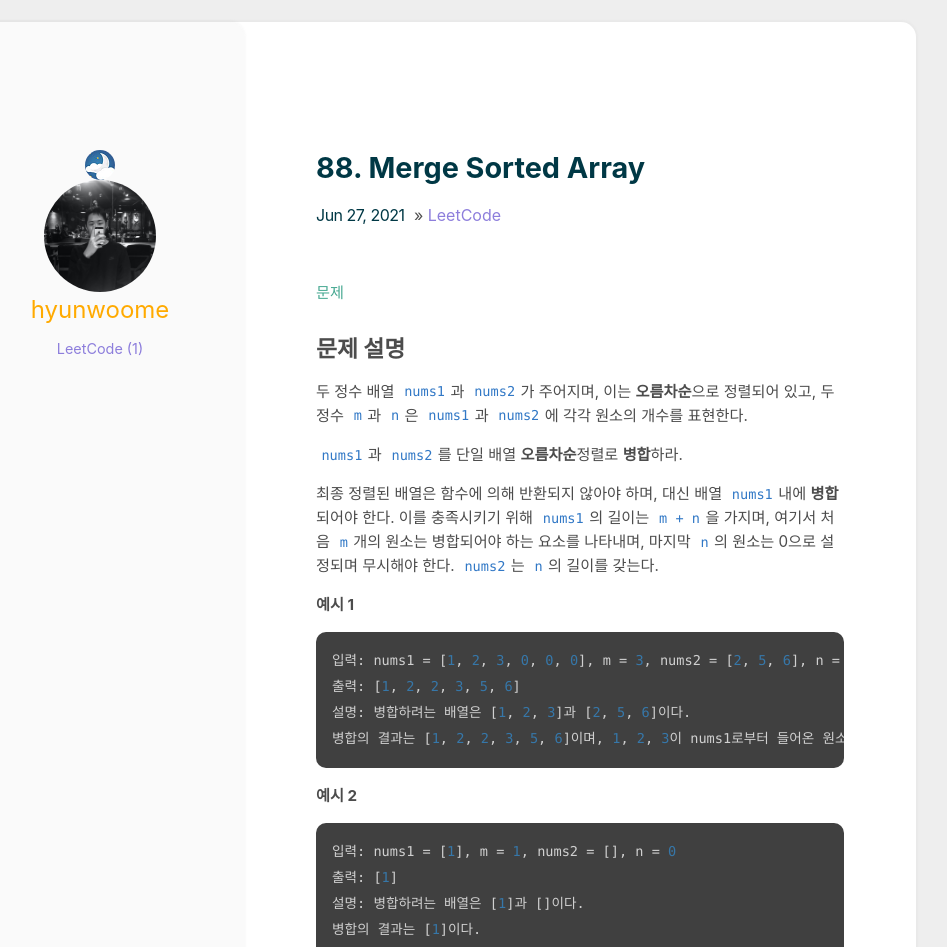
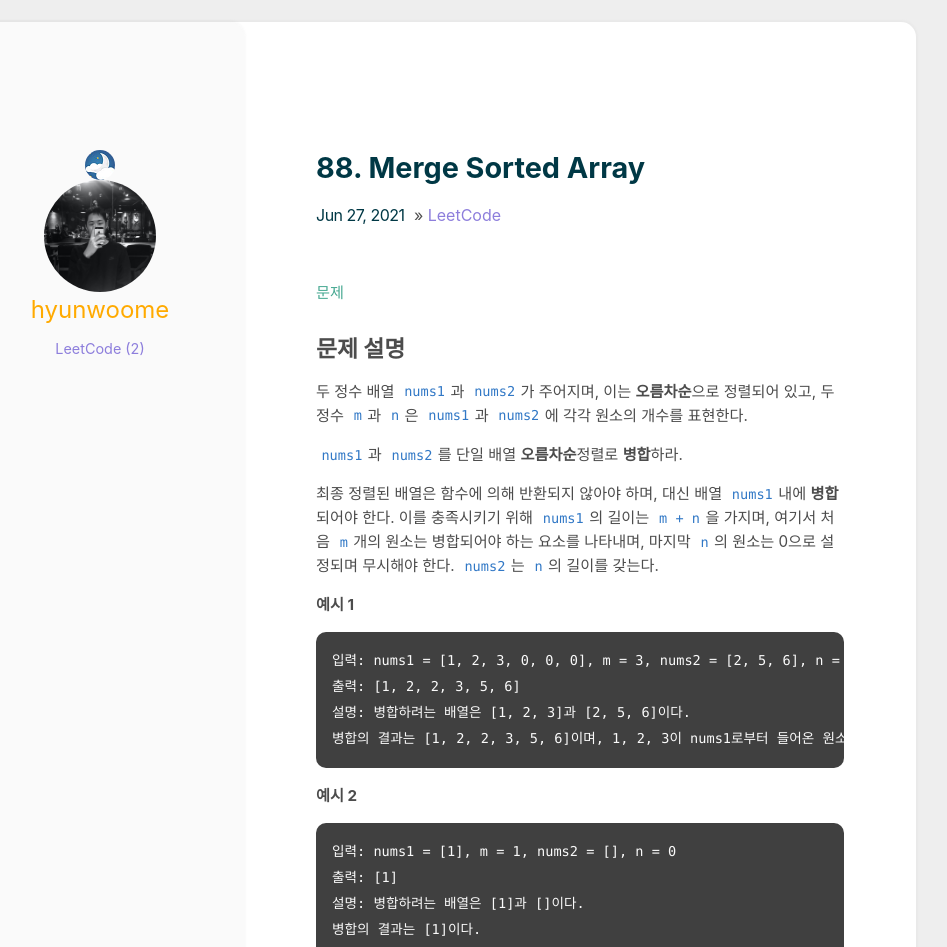
Before and after one commit to hyunwoome/hyunwoome.github.io, a Jekyll site: the page built from _posts/Algorithm/2021-06-27-88.md, in a window 1280 px wide. Shown: the top 947 px of the page, without its empty margins (204-1151 px from the left). Built offline with Jekyll 4.4.1, drawn with Linux system fonts in a browser that asks for light colours; comment, search, counter and statistics services are not loaded; some of the changed text lies outside the part shown.

````diff
--- a/_posts/Algorithm/2021-06-27-88.md
+++ b/_posts/Algorithm/2021-06-27-88.md
@@ -16,7 +16,7 @@ comments: true
 
 **예시 1**
 
-```js
+```
 입력: nums1 = [1, 2, 3, 0, 0, 0], m = 3, nums2 = [2, 5, 6], n = 3
 출력: [1, 2, 2, 3, 5, 6]
 설명: 병합하려는 배열은 [1, 2, 3]과 [2, 5, 6]이다.
@@ -25,7 +25,7 @@ comments: true
 
 **예시 2**
 
-```js
+```
 입력: nums1 = [1], m = 1, nums2 = [], n = 0
 출력: [1]
 설명: 병합하려는 배열은 [1]과 []이다.
@@ -34,7 +34,7 @@ comments: true
 
 **예시 3**
 
-```js
+```
 입력: nums1 = [0], m = 0, nums2 = [1], n = 1
 출력: [1]
 설명: 병합하려는 배열은 []과 [1]이다.
--- a/assets/css/main.scss
+++ b/assets/css/main.scss
@@ -5,7 +5,6 @@
 @import 'normalize';
 @import 'code_style';
 @import 'flexible';
-
 
 /* 0. Variables
    ========================================================================== */
@@ -16,50 +15,48 @@
   --content_bg: #fff;
   --archive_font: #000;
   --archive_title: #46a891;
-    --archive_title_hover: #87CDBD;
-    --name_font: #FFAA00;
+  --archive_title_hover: #87cdbd;
+  --name_font: #ffaa00;
   --job_font: #003845;
   --nav_font: #8d7edc;
-    --nav_font_hover: #D4CEF2;
+  --nav_font_hover: #d4cef2;
   --shadow_color: rgba(160, 160, 160, 0.05);
   --post_title: #003845;
   --post_date: #003845;
   --post_text: #4c4c4c;
   --post_h3: #4c4c4c;
   --post_link: #46a891;
-    --post_link_hover: #87CDBD;
+  --post_link_hover: #87cdbd;
   --inlinecode_text: #3178c6;
   --blockquote: #333;
   --footer_font: #858585;
   --footer_font_a: #000;
   --border_radius: 15px;
-
 }
 
 @mixin darkMode {
-    --bg_color: #1C1C1E;
-    --header_bg: #24292E;
-    --content_bg: #2F3437;
-    --archive_font: #CACCCE;
+  --bg_color: #1c1c1e;
+  --header_bg: #24292e;
+  --content_bg: #2f3437;
+  --archive_font: #caccce;
   --archive_title: #46a891;
-    --archive_title_hover: #87CDBD;
-    --name_font: #FFAA00;
-    --job_font: #CACCCE;
+  --archive_title_hover: #87cdbd;
+  --name_font: #ffaa00;
+  --job_font: #caccce;
   --nav_font: #8d7edc;
-    --nav_font_hover: #D4CEF2;
+  --nav_font_hover: #d4cef2;
   --shadow_color: rgba(0, 0, 0, 1);
   --post_title: #46a891;
   --post_date: #e9ead7;
-    --post_text: #CACCCE;
+  --post_text: #caccce;
   --post_h3: #fff;
   --post_link: #8d7edc;
-    --post_link_hover: #D4CEF2;
-    --inlinecode_text: #FFAA00;
-    --blockquote: #CACCCE;
+  --post_link_hover: #d4cef2;
+  --inlinecode_text: #ffaa00;
+  --blockquote: #caccce;
   --footer_font_a: #d1d1d1;
   --border_radius: 1px;
 }
-
 
 /* 1. General
    ========================================================================== */
@@ -79,31 +76,30 @@ html {
 
 html,
 html.light {
-    @include lightMode
+  @include lightMode;
 }
 
 html.dark {
-    @include darkMode
+  @include darkMode;
 }
 
-@media (prefers_color: light),
-(prefers_color: no-preference) {
+@media (prefers_color: light), (prefers_color: no-preference) {
   html {
-        @include lightMode
+    @include lightMode;
   }
 
   html.dark {
-        @include darkMode
+    @include darkMode;
   }
 }
 
 @media (prefers_color: dark) {
   html {
-        @include darkMode
+    @include darkMode;
   }
 
   html.light {
-        @include lightMode
+    @include lightMode;
   }
 }
 
@@ -111,7 +107,8 @@ body {
   height: 100%;
   font-weight: normal;
   font-style: normal;
-    font-family: -apple-system, BlinkMacSystemFont, 'Titillium Web', "Segoe UI", Roboto, sans-serif, "Apple Color Emoji", "Segoe UI Emoji", "Segoe UI Symbol";
+  font-family: -apple-system, BlinkMacSystemFont, 'Titillium Web', 'Segoe UI',
+    Roboto, sans-serif, 'Apple Color Emoji', 'Segoe UI Emoji', 'Segoe UI Symbol';
   margin: 0;
   padding: 0;
   background-color: var(--bg_color);
@@ -186,8 +183,6 @@ img {
   margin-right: 1rem;
 }
 
-
-
 ::-webkit-scrollbar {
   width: 8px;
   height: 6px;
@@ -213,7 +208,6 @@ img {
   font-size: 1.3rem;
   margin-top: 7rem;
 }
-
 
 /* 2. Archive
    ========================================================================== */
@@ -280,7 +274,6 @@ img {
   margin-bottom: 0.6rem;
 }
 
-
 /* 3. Header
    ========================================================================== */
 
@@ -302,7 +295,6 @@ img {
     height: 100%;
     min-height: 100%;
   }
-
 }
 
 .header_content {
@@ -352,7 +344,7 @@ img {
 
 .header_job {
   display: block;
-    margin-top: .1rem;
+  margin-top: 0.1rem;
   color: var(--job_font);
   font-size: 0.75em;
   font-weight: 700;
@@ -363,27 +355,25 @@ img {
   input {
     display: none;
 
-        &+div {
+    & + div {
       background: url('../img/m.png') no-repeat center center;
       width: 30px;
       height: 30px;
       border-radius: 50%;
       position: relative;
-            transition: box-shadow .5s ease 0s, transform .5s ease .1s;
+      transition: box-shadow 0.5s ease 0s, transform 0.5s ease 0.1s;
 
       &:before {
-
         content: '';
         width: inherit;
         height: inherit;
         position: absolute;
         left: 0;
         top: 0;
-                transition: background .5s ease;
+        transition: background 0.5s ease;
       }
 
       &:after {
-
         background: url('../img/s.png') no-repeat center;
         border-radius: 50%;
         content: '';
@@ -391,16 +381,16 @@ img {
         height: 30px;
         position: absolute;
         transform: scale(0);
-                transition: all .5s ease;
+        transition: all 0.5s ease;
       }
     }
 
-        &:checked+div {
-            transform: scale(.5);
+    &:checked + div {
+      transform: scale(0.5);
 
       &:after {
         transform: scale(2);
-                transition: transform .5s ease .15s;
+        transition: transform 0.5s ease 0.15s;
       }
     }
   }
@@ -445,7 +435,6 @@ img {
   }
 
   @include mobile-only {
-
     &:after {
       content: '/';
       color: var(--nav_font);
@@ -467,7 +456,7 @@ img {
 
   @include mobile-only {
     display: block;
-        margin: -.5rem;
+    margin: -0.5rem;
   }
 
   @include breakpoint(medium) {
@@ -494,8 +483,6 @@ img {
     transform: rotate(3deg);
   }
 }
-
-
 
 /* 4. Post
    ========================================================================== */
@@ -574,7 +561,7 @@ img {
 
   h4 {
     margin-top: 2rem;
-        margin-bottom: -.5rem;
+    margin-bottom: -0.5rem;
     color: var(--post_h3);
   }
 
@@ -607,10 +594,11 @@ img {
 
   code {
     color: var(--inlinecode_text);
-        padding: .1em .4em;
+    padding: 0.1em 0.4em;
     border-radius: 5px;
-        font-family: Consolas, Menlo, Monaco, Lucida Console, Liberation Mono, DejaVu Sans Mono, Bitstream Vera Sans Mono, Courier New, monospace, serif;
-        font-size: .85rem;
+    font-family: Consolas, Menlo, Monaco, Lucida Console, Liberation Mono,
+      DejaVu Sans Mono, Bitstream Vera Sans Mono, Courier New, monospace, serif;
+    font-size: 0.85rem;
   }
 
   pre code {
@@ -695,7 +683,6 @@ img {
   padding: 10px;
 }
 
-
 /* 6. Footer
    ========================================================================== */
 
````
Also changed, not shown: _posts/Algorithm/2021-06-27-27.md (added, +107 -0 lines). Lines whose indentation alone changed are shown as unchanged.
